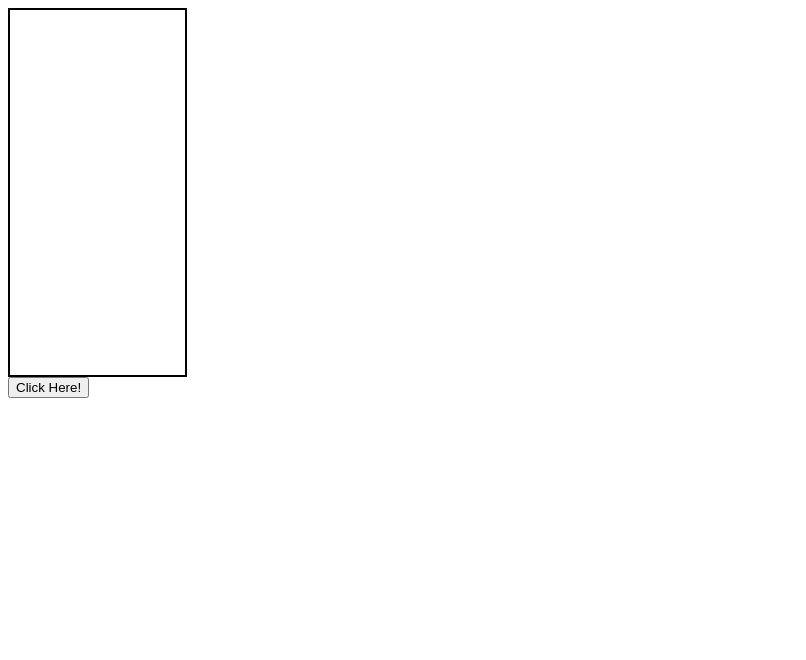
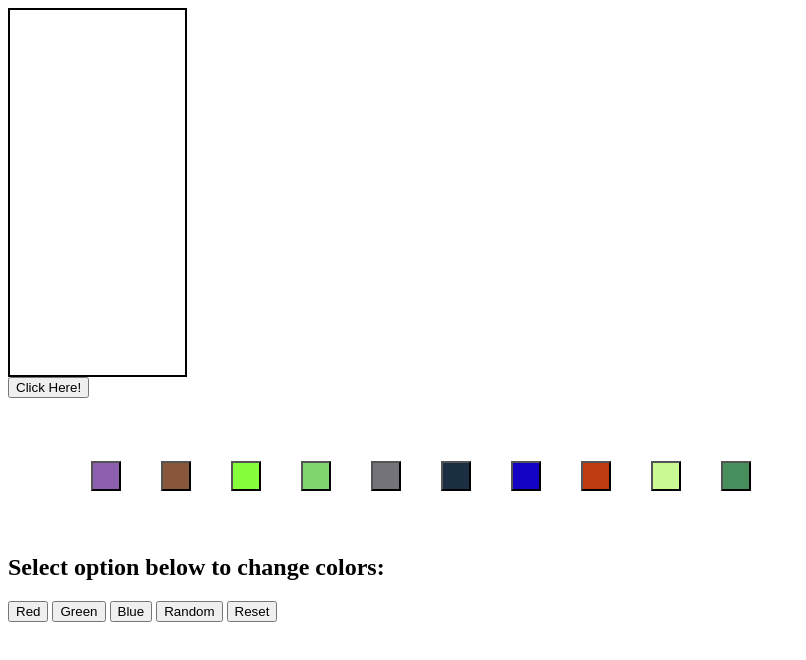
Before and after one commit to rathsamaiden-prog/Lecture7_Assignment, a plain HTML site: page index.html in a window 1280 px wide. Shown: the whole page, without its empty margins (0-806 px from the left). Drawn offline with Linux system fonts and the light colour scheme.

Commit message:
completed colored btn change

```diff
--- a/index.css
+++ b/index.css
@@ -4,3 +4,14 @@
     overflow-y: auto;
     border: 2px solid black;
 }
+#btnContainer{
+    display: flex;
+    width: 700px;
+    height: fit-content;
+    justify-content: space-around;
+    margin: 5%;
+}
+.colorBtn{
+    height: 30px;
+    width: 30px;
+}
--- a/index.html
+++ b/index.html
@@ -12,5 +12,23 @@
     </div>
     <button id="createMult" onclick="createMultTable()">Click Here!</button>
     <script src="script.js"></script>
+    <div id="btnContainer">
+        <button class="colorBtn"></button>
+        <button class="colorBtn"></button>
+        <button class="colorBtn"></button>
+        <button class="colorBtn"></button>
+        <button class="colorBtn"></button>
+        <button class="colorBtn"></button>
+        <button class="colorBtn"></button>
+        <button class="colorBtn"></button>
+        <button class="colorBtn"></button>
+        <button class="colorBtn"></button>
+    </div>
+    <h2>Select option below to change colors: </h2>
+    <button id="redChange" onclick="btnColorChange(this)">Red</button>
+    <button id="greenChange" onclick="btnColorChange(this)">Green</button>
+    <button id="blueChange" onclick="btnColorChange(this)">Blue</button>
+    <button id="randomChange" onclick="btnColorChange(this)">Random</button>
+    <button id="reset" onclick="btnColorChange(this)">Reset</button>
 </body>
 </html>
--- a/script.js
+++ b/script.js
@@ -11,3 +11,52 @@ function createMultTable(){
     }
     div.appendChild(lineBreak);
 }
+function getRandColor(){
+    let r = Math.floor(Math.random()*256);
+    let g = Math.floor(Math.random()*256);
+    let b = Math.floor(Math.random()*256);
+    return `rgb(${r}, ${g}, ${b})`;
+}
+let colorArr = [];
+document.addEventListener('DOMContentLoaded', () => {
+    let btns = document.querySelectorAll(`.colorBtn`);
+    btns.forEach(function(button){
+        let color = getRandColor()
+        colorArr.push(color);
+        button.style.backgroundColor = color;
+    });
+});
+function btnColorChange(thing){
+    console.log(thing);
+    if(thing.id === `redChange`){
+        let btns = document.querySelectorAll(`.colorBtn`);
+        btns.forEach(function(button){
+            button.style.backgroundColor = `rgb(255,0,0)`;
+        });
+    }
+    if(thing.id === `greenChange`){
+        let btns = document.querySelectorAll(`.colorBtn`);
+        btns.forEach(function(button){
+            button.style.backgroundColor = `rgb(0,255,0)`;
+        });
+    }
+    if(thing.id === `blueChange`){
+        let btns = document.querySelectorAll(`.colorBtn`);
+        btns.forEach(function(button){
+            button.style.backgroundColor = `rgb(0,0,255)`;
+        });
+    }
+    if(thing.id === `randomChange`){
+        let btns = document.querySelectorAll(`.colorBtn`);
+        btns.forEach(function(button){
+            button.style.backgroundColor = getRandColor();
+        });
+    }
+    if(thing.id === `reset`){
+        let btns = document.querySelectorAll(`.colorBtn`);
+        let index = 0;
+        btns.forEach(function(button){
+            button.style.backgroundColor = colorArr[++index];
+        });
+    }
+}
```
